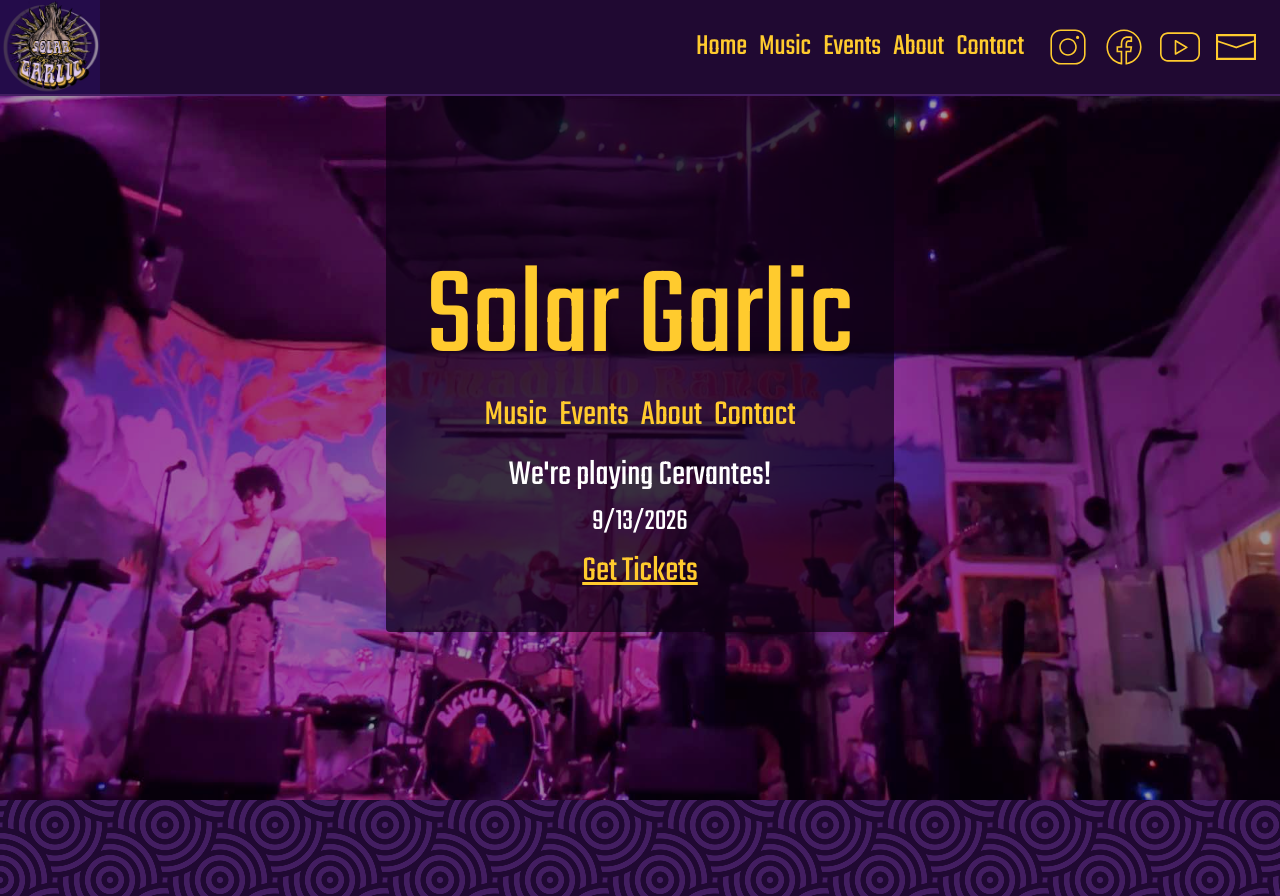
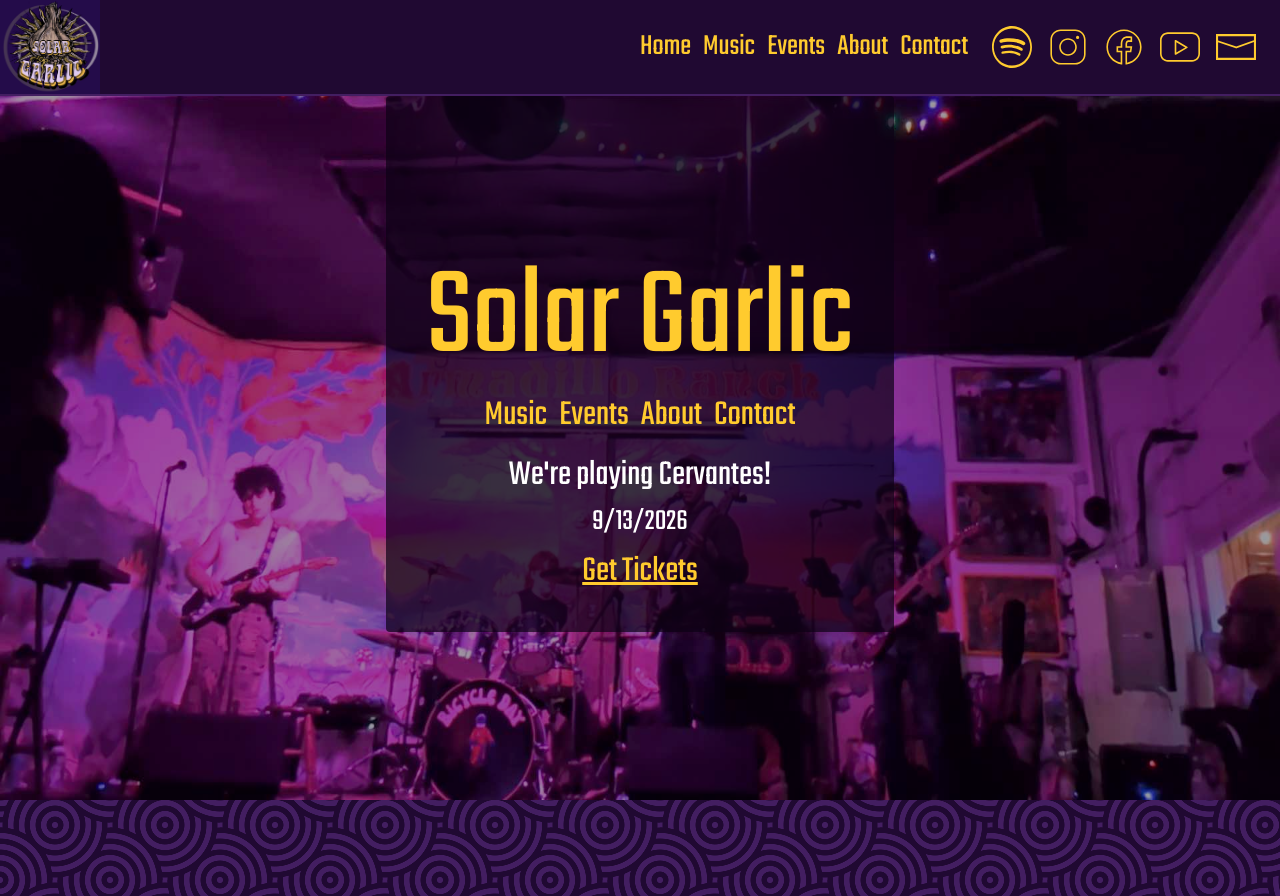
Before and after one commit to galbwe/solar-garlic-website, a Next.js app: page / in a window 1280 px wide. Built offline with nearby package versions, Linux system fonts and the light colour scheme.

Commit message:
Add spotify link to nav bar

```diff
--- a/src/components/SocialLinks.tsx
+++ b/src/components/SocialLinks.tsx
@@ -1,5 +1,6 @@
 import Image from "next/image";
 
+import spotifyIcon from "../../public/spotify.svg";
 import instagramIcon from "../../public/instagram.svg";
 import facebookIcon from "../../public/facebook.svg";
 import youtubeIcon from "../../public/youtube.svg";
@@ -8,6 +9,7 @@ import {
   CONTACT_EMAIL,
   FACEBOOK_URL,
   INSTAGRAM_URL,
+  SPOTIFY_URL,
   YOUTUBE_URL,
 } from "@/constants";
 
@@ -19,6 +21,14 @@ interface SocialLinksProps {
 export default function SocialLinks({ width, height }: SocialLinksProps) {
   return (
     <div className="flex flex-row justify-center items-center gap-4 sr-only xl:not-sr-only">
+      <a href={SPOTIFY_URL} target="_blank" rel="noopener noreferrer">
+        <Image
+          src={spotifyIcon}
+          alt="Spotify icon"
+          width={width}
+          height={height}
+        />
+      </a>
       <a href={INSTAGRAM_URL} target="_blank" rel="noopener noreferrer">
         <Image
           src={instagramIcon}
--- a/src/constants.ts
+++ b/src/constants.ts
@@ -1,6 +1,9 @@
 import { v4 as uuid4 } from "uuid";
 
 export const CONTACT_EMAIL = "solar.garlic.denver@gmail.com";
+
+export const SPOTIFY_URL =
+  "https://open.spotify.com/artist/4IZR8YGNefRlQcGTA0w8FU?si=IHxNK8jFSqmwY8JlwizKQQ";
 
 export const INSTAGRAM_HANDLE = "@solar_garlic_band";
 
```
Also changed, not shown: public/spotify.svg (added).
